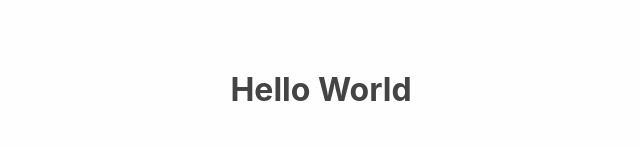
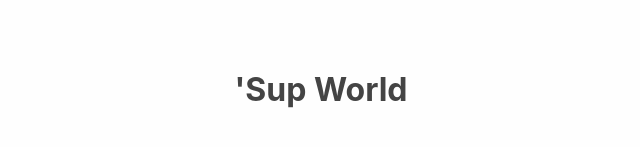
Before and after one commit to ecomtesse/animated-octo-meme, a plain HTML site: page index.html in a window 1280 px wide. Shown: the part 319-466 px from the top of the page, 319-959 px from the left. Drawn offline with Linux system fonts and the light colour scheme.

Commit message:
changed message

```diff
--- a/index.html
+++ b/index.html
@@ -10,6 +10,6 @@
 </head>
 
 <body>
-  <h1>Hello World</h1>
+  <h1>'Sup World</h1>
 </body>
 </html>
```
